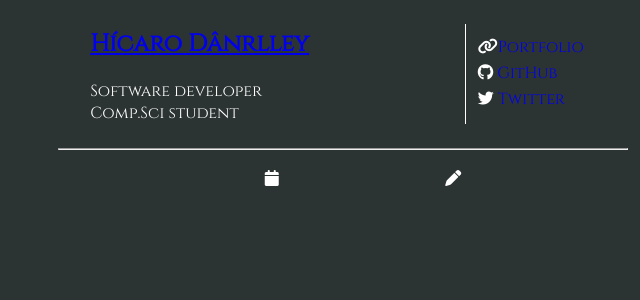
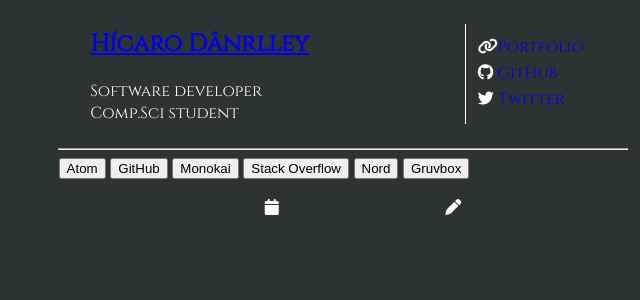
Before and after one commit to HicaroD/HicaroTech, a Django app: template blog/articles/templates/article_page.html in a window 1280 px wide. Shown: the top 300 px of the page, without its empty margins (297-937 px from the left). Run offline with Django 4.2, Linux system fonts and the light colour scheme; the template is opened without the code that fills it, so the values that code supplies are empty; some libraries are stand-ins or nearby versions.

Commit message:
[Content] Adding list of color schemes for code blocks

```diff
--- a/blog/articles/templates/article_page.html
+++ b/blog/articles/templates/article_page.html
@@ -3,6 +3,15 @@
 {% block content %}
 
 <div class="article">
+    <div>
+        <button id="atom">Atom</button>
+        <button id="github">GitHub</button>
+        <button id="monokai">Monokai</button>
+        <button id="stack-overflow">Stack Overflow</button>
+        <button id="nord">Nord</button>
+        <button id="gruvbox">Gruvbox</button>
+    </div>
+
     <h2 id="article-name">{{article.name}}</h2>
 
     <div class="article-dates">
```
